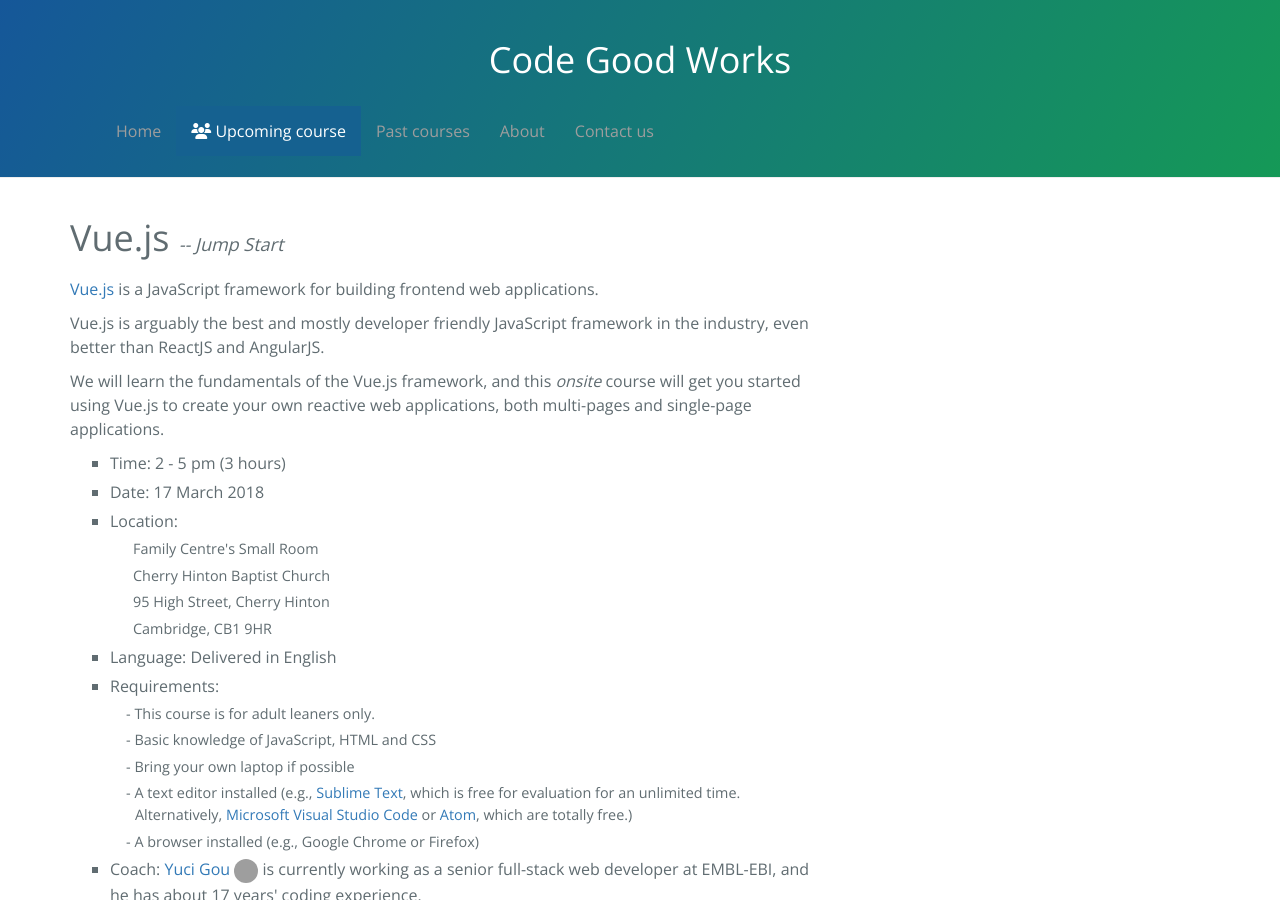
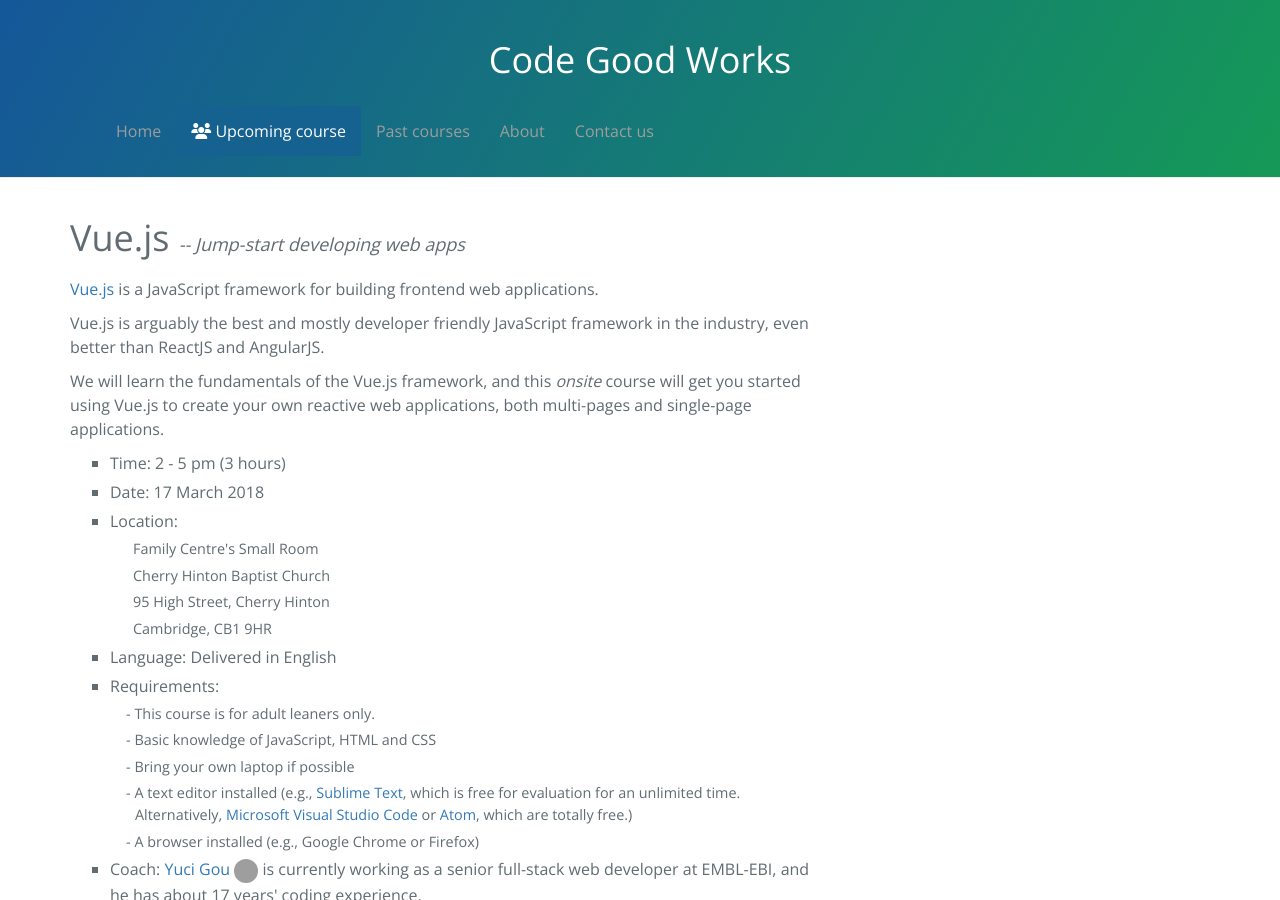
Before and after one commit to yucigou/codegoodworks, a Jekyll site: the page built from enrolment.md, in a window 1280 px wide and 900 px high. Built offline with Jekyll 4.4.1, drawn with Linux system fonts in a browser that asks for light colours; nearby versions of some CDN libraries; grey boxes are pictures that could not be loaded.

Commit message:
Update enrolment.md

```diff
--- a/enrolment.md
+++ b/enrolment.md
@@ -14,7 +14,7 @@ title: Free onsite courses for beginners - Code Good Works
 <!--</picture>-->
 
 <header>
-  <h1>Vue.js <span class="subtitle">-- Jump Start</span></h1>
+  <h1>Vue.js <span class="subtitle">-- Jump-start developing web apps</span></h1>
 </header>
 
 
```
